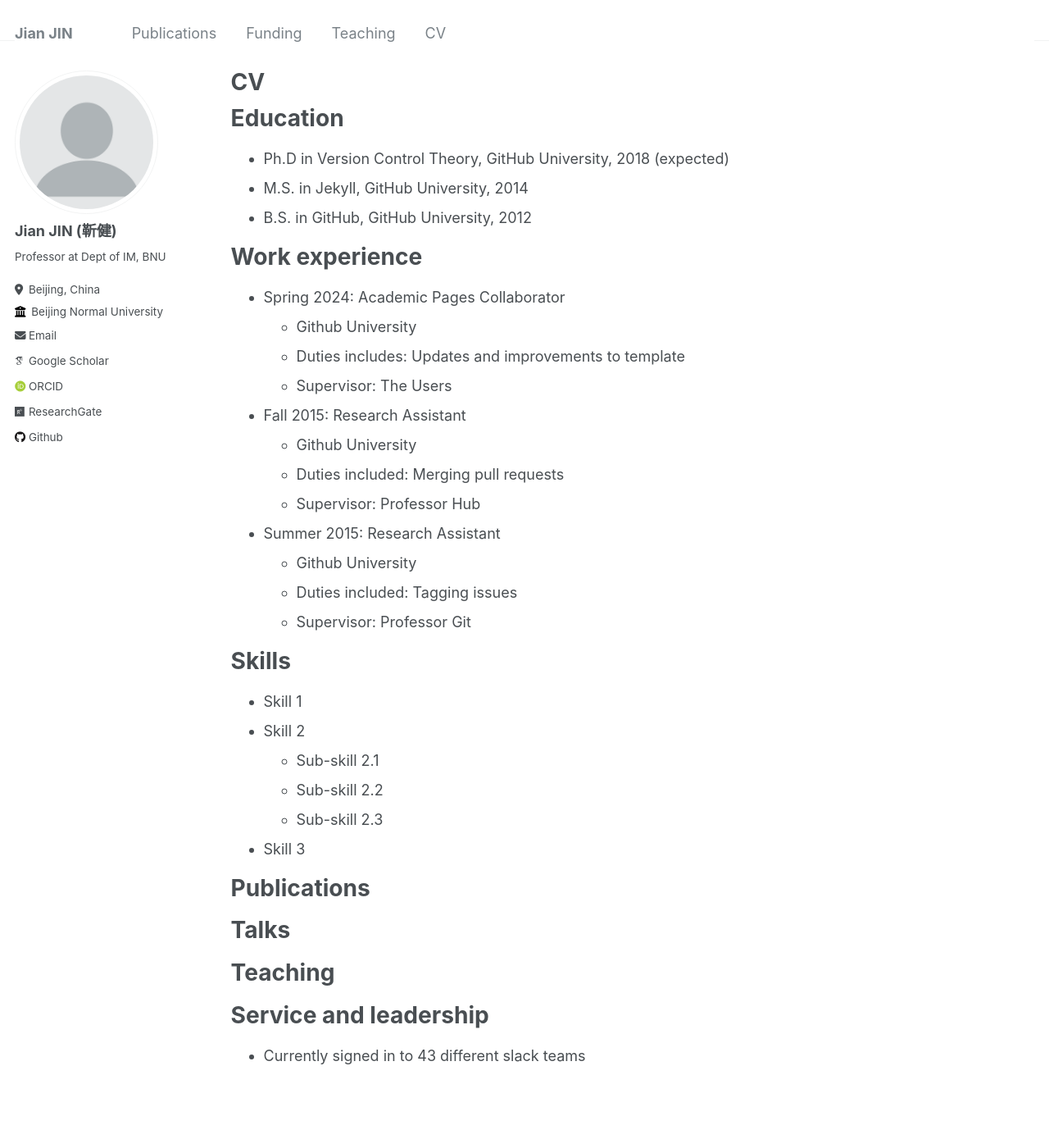
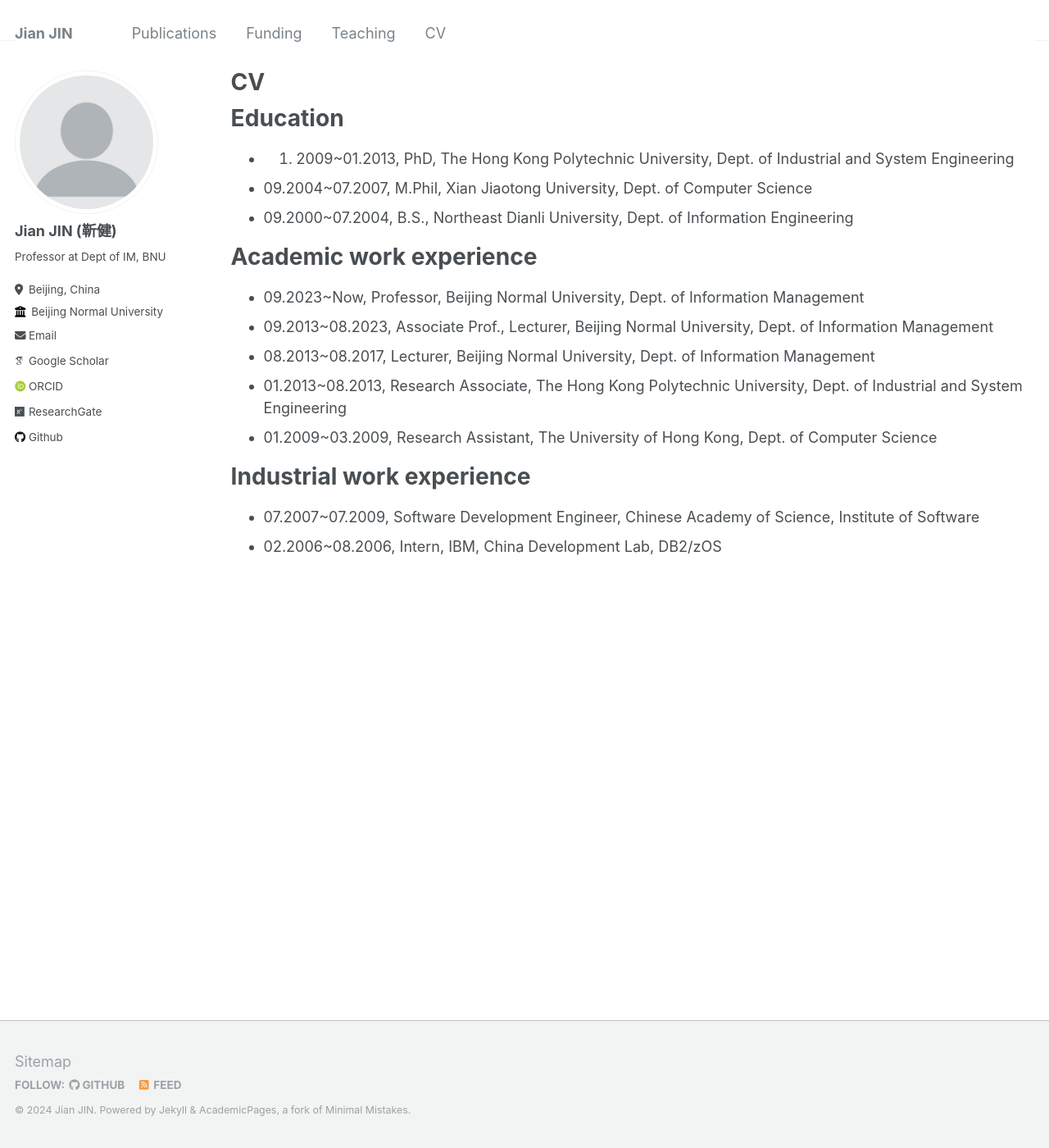
Before and after one commit to xjtujay/xjtujay.github.io, a Jekyll site: the page built from _pages/cv.md, in a window 1280 px wide and 1400 px high. Shown: the whole window at 82% size. Built offline with Jekyll 4.4.1, drawn with Linux system fonts in a browser that asks for light colours; some web fonts are replaced.

Commit message:
Update cv.md

```diff
--- a/_pages/cv.md
+++ b/_pages/cv.md
@@ -11,54 +11,19 @@ redirect_from:
 
 Education
 ======
-* Ph.D in Version Control Theory, GitHub University, 2018 (expected)
-* M.S. in Jekyll, GitHub University, 2014
-* B.S. in GitHub, GitHub University, 2012
+* 08. 2009~01.2013, PhD, The Hong Kong Polytechnic University, Dept. of Industrial and System Engineering
+* 09.2004~07.2007, M.Phil, Xian Jiaotong University, Dept. of Computer Science
+* 09.2000~07.2004, B.S., Northeast Dianli University, Dept. of Information Engineering
 
-Work experience
+Academic work experience
 ======
-* Spring 2024: Academic Pages Collaborator
-  * Github University
-  * Duties includes: Updates and improvements to template
-  * Supervisor: The Users
+* 09.2023~Now, Professor, Beijing Normal University, Dept. of Information Management
+* 09.2013~08.2023, Associate Prof., Lecturer, Beijing Normal University, Dept. of Information Management
+* 08.2013~08.2017, Lecturer, Beijing Normal University, Dept. of Information Management
+* 01.2013~08.2013, Research Associate, The Hong Kong Polytechnic University, Dept. of Industrial and System Engineering
+* 01.2009~03.2009, Research Assistant, The University of Hong Kong, Dept. of Computer Science
 
-* Fall 2015: Research Assistant
-  * Github University
-  * Duties included: Merging pull requests
-  * Supervisor: Professor Hub
-
-* Summer 2015: Research Assistant
-  * Github University
-  * Duties included: Tagging issues
-  * Supervisor: Professor Git
-
-Skills
+Industrial work experience
 ======
-* Skill 1
-* Skill 2
-  * Sub-skill 2.1
-  * Sub-skill 2.2
-  * Sub-skill 2.3
-* Skill 3
-
-Publications
-======
-  <ul>{% for post in site.publications reversed %}
-    {% include archive-single-cv.html %}
-  {% endfor %}</ul>
-
-Talks
-======
-  <ul>{% for post in site.talks reversed %}
-    {% include archive-single-talk-cv.html  %}
-  {% endfor %}</ul>
-
-Teaching
-======
-  <ul>{% for post in site.teaching reversed %}
-    {% include archive-single-cv.html %}
-  {% endfor %}</ul>
-
-Service and leadership
-======
-* Currently signed in to 43 different slack teams
+* 07.2007~07.2009, Software Development Engineer, Chinese Academy of Science, Institute of Software
+* 02.2006~08.2006, Intern, IBM, China Development Lab, DB2/zOS
```
